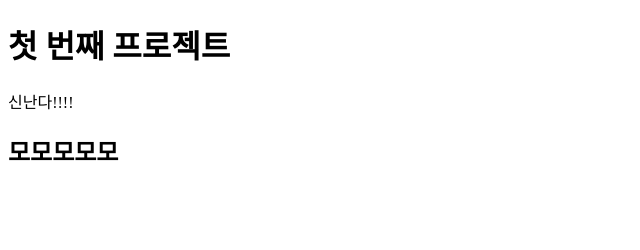
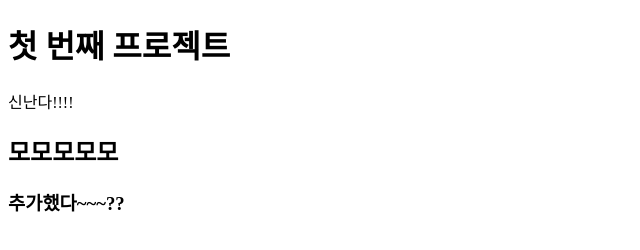
Before and after one commit to tjdbal2486/first-noona-project, a plain HTML site: page index.html in a window 1280 px wide. Shown: the whole page, without its empty margins (0-640 px from the left). Drawn offline with Linux system fonts and the light colour scheme.

Commit message:
second commit

```diff
--- a/index.html
+++ b/index.html
@@ -11,5 +11,7 @@
     <h1>첫 번째 프로젝트</h1>
     <p>신난다!!!!</p>
     <h2>모모모모모</h2>
+
+    <h3>추가했다~~~??</h3>
   </body>
 </html>
```
